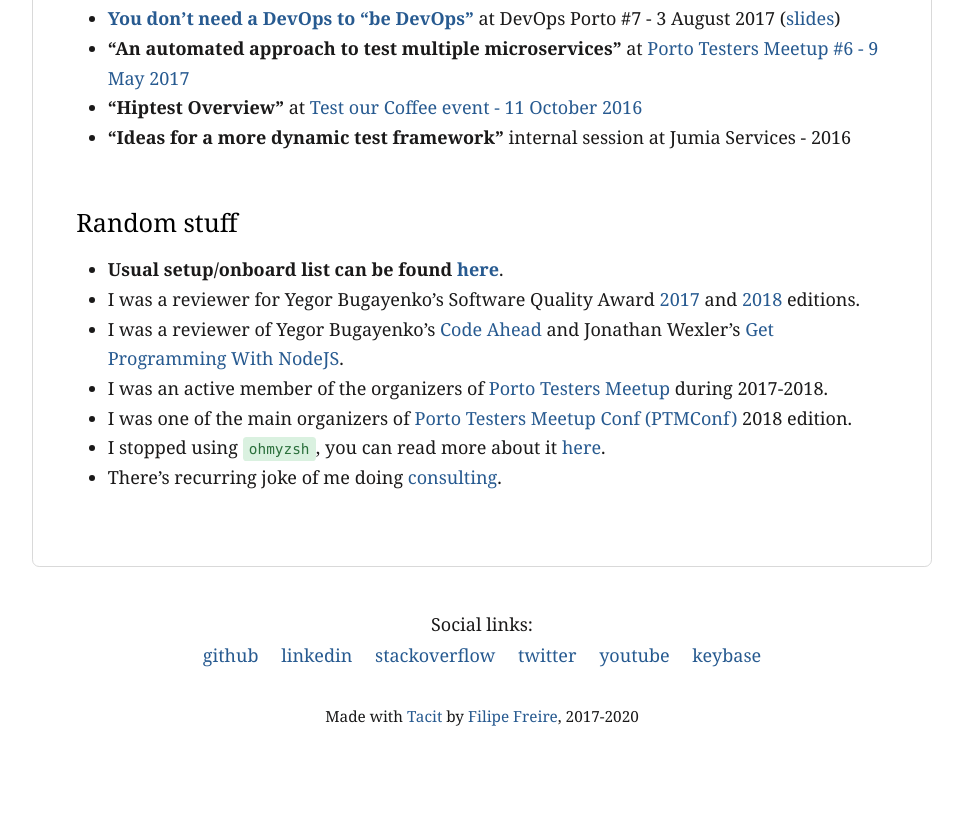
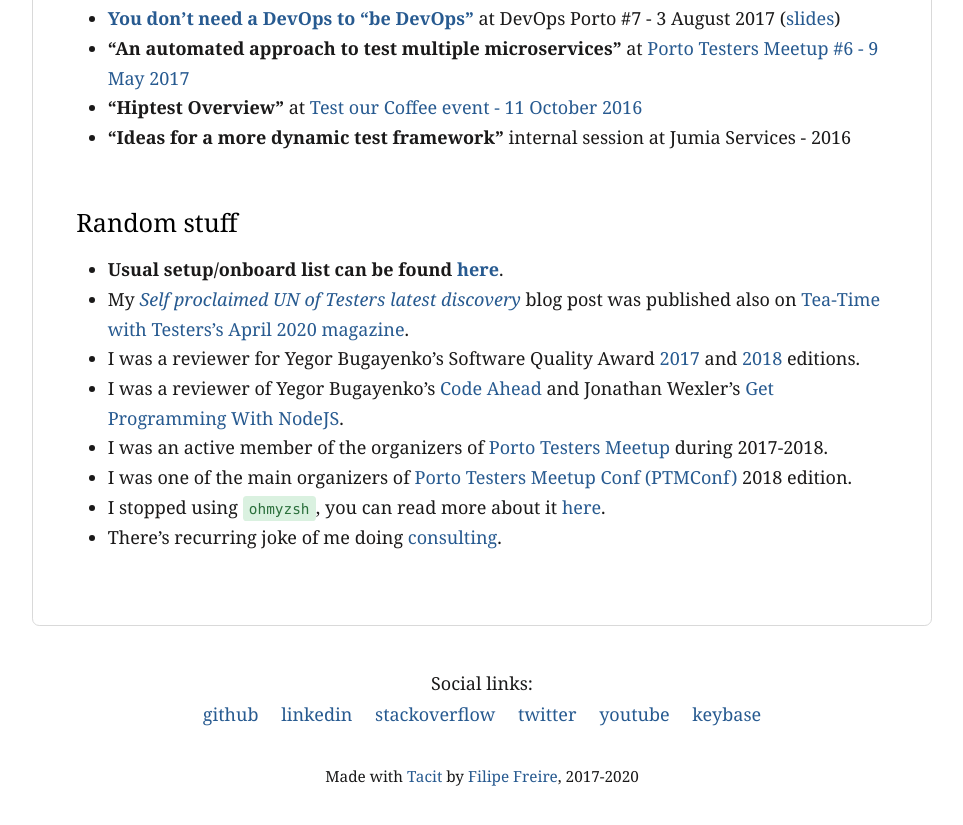
Before and after one commit to filfreire/filfreire.github.io, a Jekyll site: the page built from projects.md, in a window 1280 px wide and 900 px high, scrolled down 2260 px. Shown: the top 825 px of the window, without its empty margins (158-1121 px from the left). Built offline with Jekyll 4.4.1, drawn with Linux system fonts in a browser that asks for light colours.

Commit message:
add ttwt post link

```diff
--- a/projects.md
+++ b/projects.md
@@ -61,6 +61,8 @@ You can view the slides for most of my talks over at [speakerdeck (@filipe)](htt
 ## Random stuff
 
 - **Usual setup/onboard list can be found [here](/onboard)**.
+- My *[Self proclaimed UN of Testers latest discovery
+](https://filfreire.com/posts/discovery)* blog post was published also on [Tea-Time with Testers's April 2020 magazine](https://www.teatimewithtesters.com/).
 - I was a reviewer for Yegor Bugayenko's Software Quality Award [2017](http://www.yegor256.com/2016/10/23/award-2017.html) and [2018](https://www.yegor256.com/2017/10/24/award-2018.html) editions.
 - I was a reviewer of Yegor Bugayenko's [Code Ahead](https://www.codeahead.org/) and Jonathan Wexler's [Get Programming With NodeJS](https://www.manning.com/books/get-programming-with-node-js).
 - I was an active member of the organizers of [Porto Testers Meetup](https://portotestersmeetup.github.io) during 2017-2018.
```
Also changed, not shown: _posts/2020-02-25-discovery.md (+2 -0 lines).
